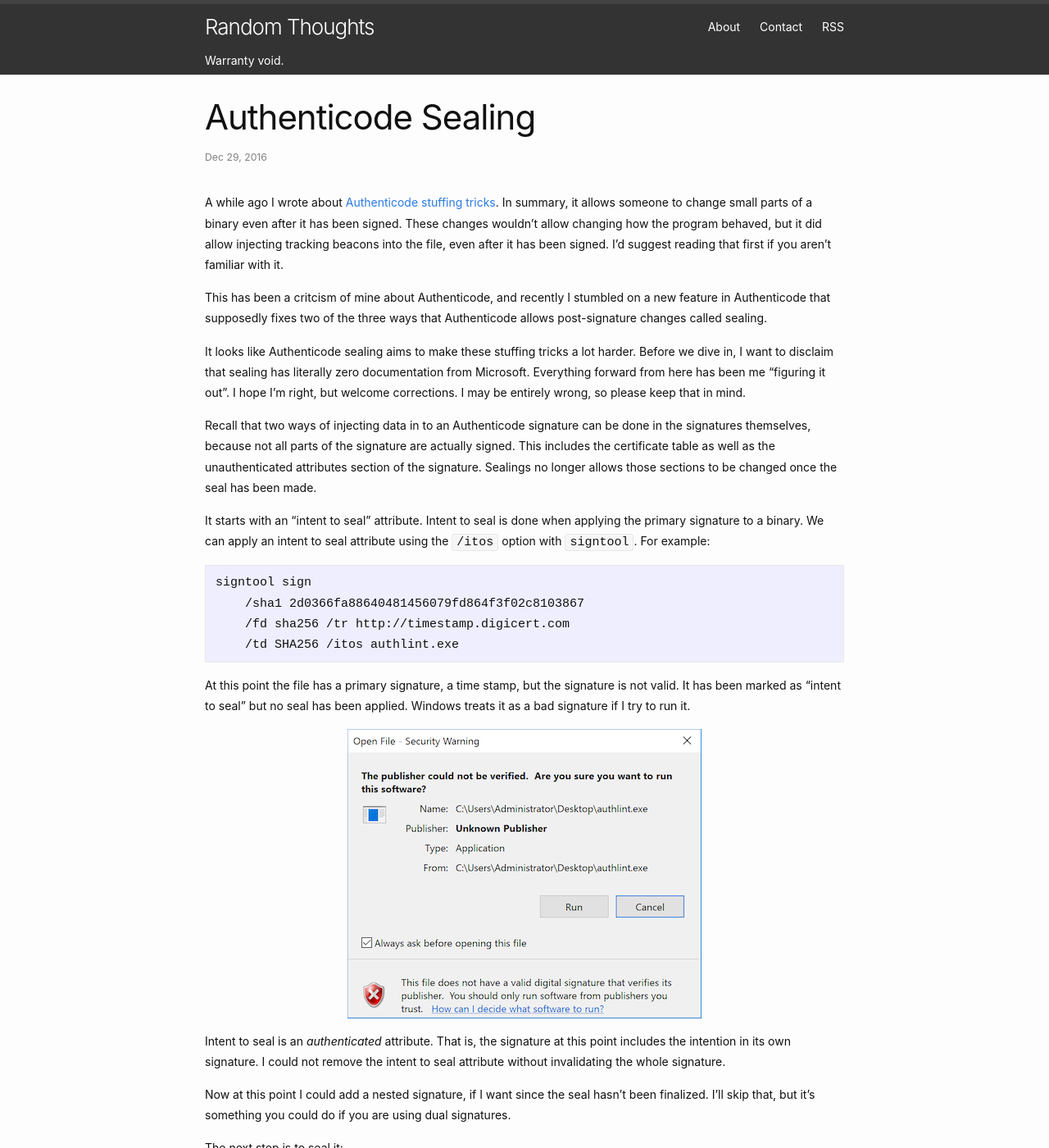
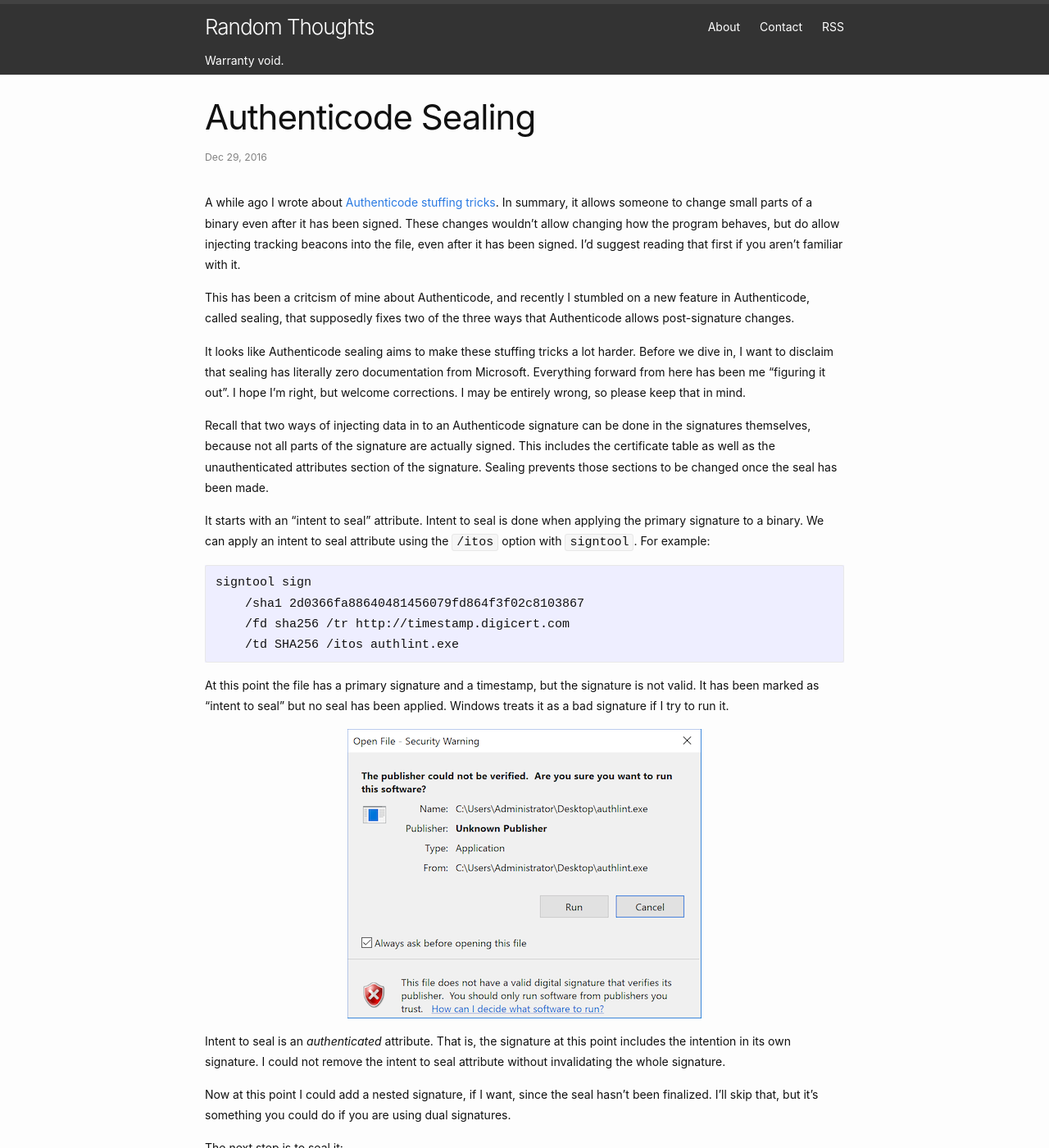
Before and after one commit to vcsjones/vcsjones.dev, a Jekyll site: the page built from _posts/2016-12-29-authenticode-sealing.md, in a window 1280 px wide and 1400 px high. Shown: the whole window at 82% size. Built offline with Jekyll 4.4.1, drawn with Linux system fonts in a browser that asks for light colours; some of the changed text lies outside the part shown.

Commit message:
Edits. Thanks Eric L!

````diff
--- a/_posts/2016-12-29-authenticode-sealing.md
+++ b/_posts/2016-12-29-authenticode-sealing.md
@@ -8,13 +8,13 @@
 
 A while ago I wrote about [Authenticode stuffing tricks][1]. In summary, it
 allows someone to change small parts of a binary even after it has been
-signed. These changes wouldn't allow changing how the program behaved, but it
-did allow injecting tracking beacons into the file, even after it has been
+signed. These changes wouldn't allow changing how the program behaves, but do
+allow injecting tracking beacons into the file, even after it has been
 signed. I'd suggest reading that first if you aren't familiar with it.
 
 This has been a critcism of mine about Authenticode, and recently I stumbled on
-a new feature in Authenticode that supposedly fixes two of the three ways that
-Authenticode allows post-signature changes called sealing.
+a new feature in Authenticode, called sealing, that supposedly fixes two of
+the three ways that Authenticode allows post-signature changes.
 
 It looks like Authenticode sealing aims to make these stuffing tricks a lot
 harder. Before we dive in, I want to disclaim that sealing has literally zero
@@ -25,7 +25,7 @@
 Recall that two ways of injecting data in to an Authenticode signature can be
 done in the signatures themselves, because not all parts of the signature are
 actually signed. This includes the certificate table as well as the
-unauthenticated attributes section of the signature. Sealings no longer allows
+unauthenticated attributes section of the signature. Sealing prevents
 those sections to be changed once the seal has been made.
 
 It starts with an "intent to seal" attribute. Intent to seal is done when
@@ -39,7 +39,7 @@
     /td SHA256 /itos authlint.exe
 ```
 
-At this point the file has a primary signature, a time stamp, but the signature
+At this point the file has a primary signature and a timestamp, but the signature
 is not valid. It has been marked as "intent to seal" but no seal has been
 applied. Windows treats it as a bad signature if I try to run it.
 
@@ -49,7 +49,7 @@
 point includes the intention in its own signature. I could not remove the
 intent to seal attribute without invalidating the whole signature.
 
-Now at this point I could add a nested signature, if I want since the seal
+Now at this point I could add a nested signature, if I want, since the seal
 hasn't been finalized. I'll skip that, but it's something you could do if you
 are using dual signatures.
 
@@ -81,7 +81,7 @@
 unauthenticated attributes.
 
 What this all culminates to is that a seal is a signature of the entire
-signature graph, including the things that were being used to cheat authenticode
+signature graph, including the things that were being used to cheat Authenticode
 in the first place.
 
 Sealing appears to be an unathenticated attribute itself which contains a
@@ -118,5 +118,9 @@
 has some very powerful properties. I hope that it becomes better documented
 and encouraged, and eventually more strictly enforced.
 
+As for using sealing, I would hold off for now. It's lack of documentation
+expresses that it may not be fully ready for use yet, but it will be interesting
+to see where this goes.
+
 [1]: /2016/04/15/authenticode-stuffing-tricks/
 [2]: /images/intent-to-seal.png
````
